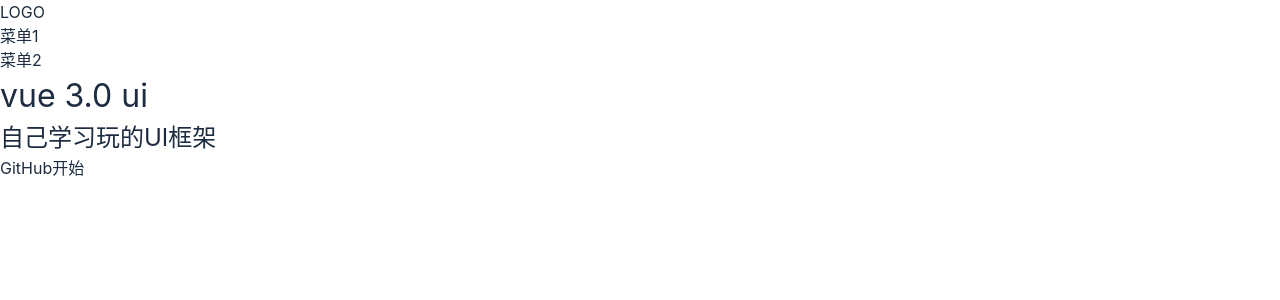
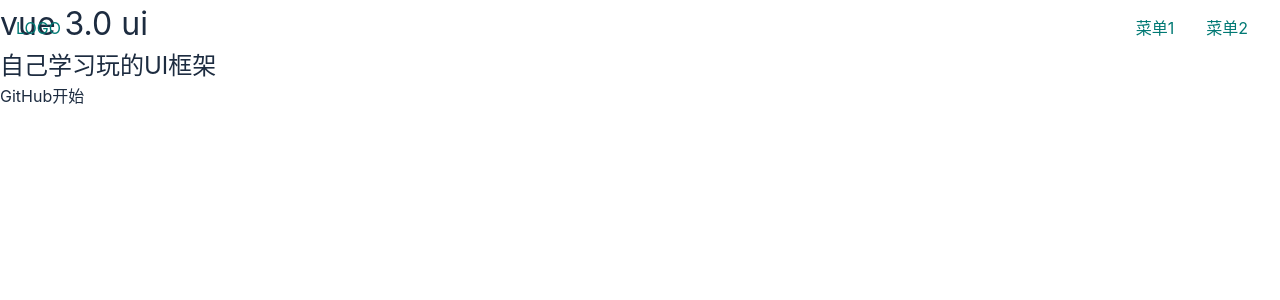
Before and after one commit to dunfeiyang/v-ui, a Vue app: page /#/ in a window 1280 px wide. Shown: the top 300 px of the page. Built offline with nearby package versions, Linux system fonts and the light colour scheme.

Commit message:
Topnav组件

```diff
--- /dev/null
+++ b/src/components/TopNav.vue
@@ -0,0 +1,62 @@
+<template>
+  <div class="topnav">
+    <div class="logo">LOGO</div>
+    <ul class="menu">
+      <li>菜单1</li>
+      <li>菜单2</li>
+    </ul>
+  </div>
+</template>
+
+<style lang="scss" scoped>
+$color: #007974;
+.topnav {
+  color: $color;
+  display: flex;
+  padding: 16px;
+  position: fixed;
+  top: 0;
+  left: 0;
+  width: 100%;
+  z-index: 20;
+  justify-content: center;
+  align-items: center;
+  > .logo {
+    max-width: 6em;
+    margin-right: auto;
+    > svg {
+      width: 32px;
+      height: 32px;
+    }
+  }
+  > .menu {
+    display: flex;
+    white-space: nowrap;
+    flex-wrap: nowrap;
+    > li {
+      margin: 0 1em;
+    }
+  }
+  > .toggleAside {
+    width: 32px;
+    height: 32px;
+    position: absolute;
+    left: 16px;
+    top: 50%;
+    transform: translateY(-50%);
+    display: none;
+    background: fade-out(black, 0.9);
+  }
+  @media (max-width: 500px) {
+    > .menu {
+      display: none;
+    }
+    > .logo {
+      margin: 0 auto;
+    }
+    > .toggleAside {
+      display: inline-block;
+    }
+  }
+}
+</style>
--- a/src/views/Doc.vue
+++ b/src/views/Doc.vue
@@ -1,5 +1,6 @@
 <template>
   <div>
+    <Topnav />
     <div class="topnav">
       <div class="logo"></div>
       <div class="menu"></div>
@@ -11,3 +12,12 @@
     </div>
   </div>
 </template>
+
+<script lang="ts">
+import Topnav from "../components/TopNav.vue";
+export default {
+  components: {
+    Topnav,
+  },
+};
+</script>
--- a/src/views/Home.vue
+++ b/src/views/Home.vue
@@ -1,12 +1,6 @@
 <template>
   <div>
-    <div class="topnav">
-      <div class="logo">LOGO</div>
-      <ul class="menu">
-        <li>菜单1</li>
-        <li>菜单2</li>
-      </ul>
-    </div>
+    <Topnav />
     <div class="banner">
       <h1>vue 3.0 ui</h1>
       <h2>自己学习玩的UI框架</h2>
@@ -18,4 +12,13 @@
   </div>
 </template>
 
+<script lang="ts">
+import Topnav from "../components/TopNav.vue";
+export default {
+  components: {
+    Topnav,
+  },
+};
+</script>
+
 <style lang="scss" scoped></style>
```
